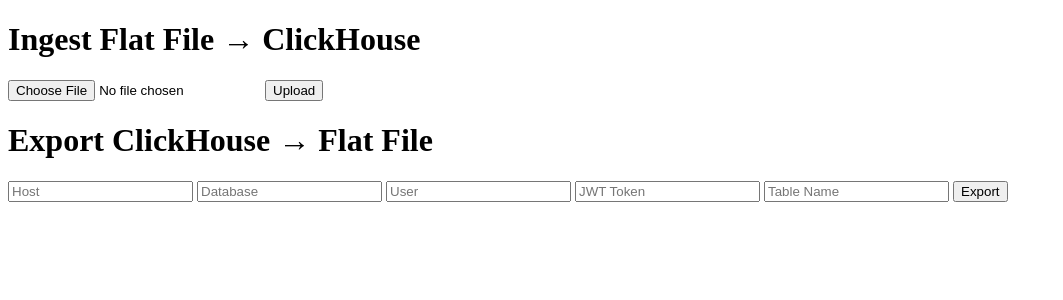
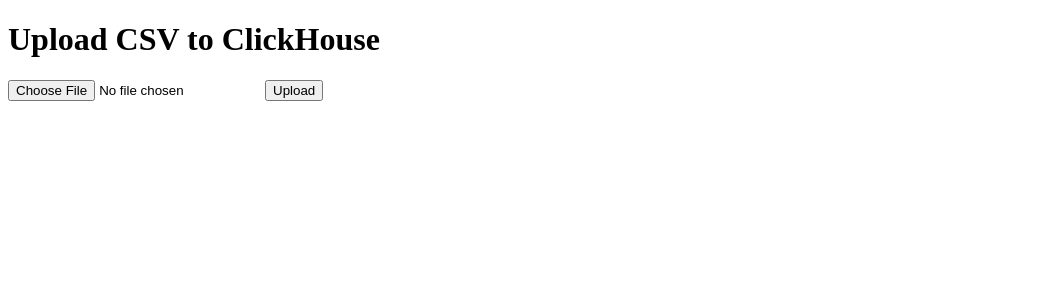
Before and after one commit to Shivaprasad7093/clickhouse-ingestion-tool, a Flask app: page / in a window 1280 px wide. Shown: the top 300 px of the page, without its empty margins (0-1063 px from the left). Run offline with Flask 3, Linux system fonts and the light colour scheme.

Commit message:
Initial ClickHouse Ingestion Tool

```diff
--- a/app.py
+++ b/app.py
@@ -17,14 +17,24 @@
 
 @app.route('/upload', methods=['POST'])
 def upload_file():
+    if 'file' not in request.files:
+        return "No file part", 400
     file = request.files['file']
-    if file:
-        filepath = os.path.join(UPLOAD_FOLDER, file.filename)
-        file.save(filepath)
+    if file.filename == '':
+        return "No selected file", 400
+
+    filepath = os.path.join(UPLOAD_FOLDER, file.filename)
+    file.save(filepath)
+
+    try:
         df = pd.read_csv(filepath)
-        columns = df.columns.tolist()
-        return render_template('preview.html', columns=columns, filename=file.filename)
-    return "No file"
+        columns = list(df.columns)
+        rows = df.head(10).values.tolist()  # 👈 Show first 10 rows
+        return render_template('preview.html', columns=columns, rows=rows, filename=file.filename)
+    except Exception as e:
+        return f"Failed to process file: {e}", 500
+
+
 
 @app.route('/ingest_flat_to_ch', methods=['POST'])
 def flat_to_ch():
@@ -65,4 +75,4 @@
     return send_file(filename, as_attachment=True)
 
 if __name__ == '__main__':
-    app.run(host='0.0.0.0', port=5000)
+    app.run(debug=True)
--- a/templates/index.html
+++ b/templates/index.html
@@ -1,23 +1,12 @@
+<!-- templates/index.html -->
 <!DOCTYPE html>
 <html>
-<head>
-  <title>ClickHouse ↔ Flat File Tool</title>
-</head>
+<head><title>Upload CSV</title></head>
 <body>
-  <h1>Ingest Flat File → ClickHouse</h1>
+  <h1>Upload CSV to ClickHouse</h1>
   <form action="/upload" method="post" enctype="multipart/form-data">
-    <input type="file" name="file" required />
-    <button type="submit">Upload</button>
-  </form>
-
-  <h1>Export ClickHouse → Flat File</h1>
-  <form action="/ch_to_flat" method="post">
-    <input name="host" placeholder="Host" required>
-    <input name="database" placeholder="Database" required>
-    <input name="user" placeholder="User" required>
-    <input name="token" placeholder="JWT Token" required>
-    <input name="table" placeholder="Table Name" required>
-    <button type="submit">Export</button>
+    <input type="file" name="file" />
+    <input type="submit" value="Upload" />
   </form>
 </body>
 </html>
--- /dev/null
+++ b/uploads/ontime.csv
@@ -0,0 +1,4 @@
+flight_date,airline,origin,dest,dep_delay,arr_delay
+2023-01-01,AA,JFK,LAX,12,5
+2023-01-02,DL,ATL,SFO,0,-3
+2023-01-03,UA,ORD,SEA,-5,0
```
Also changed, not shown: prompts.txt (added, +23 -0 lines), templates/preview.html (added, +38 -0 lines), README.md.
